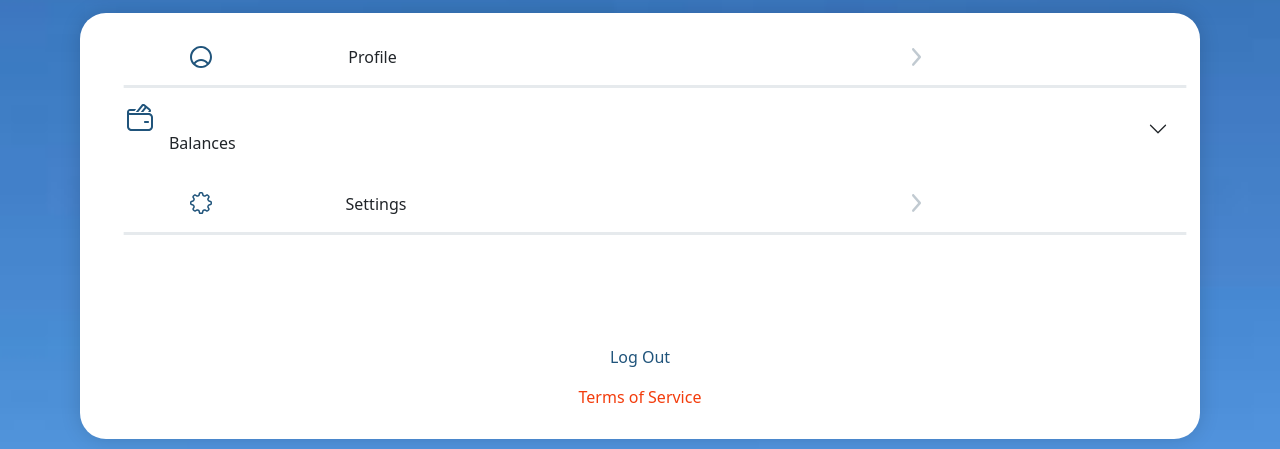
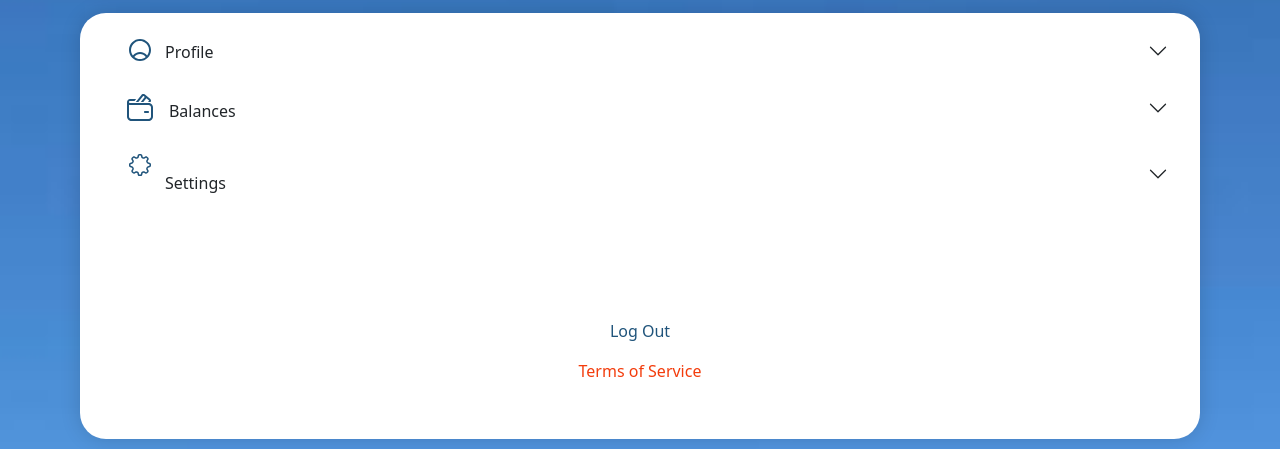
Before and after one commit to svastik4pay/ncs-reve-frontend, a plain HTML site: page profile.html in a window 1280 px wide. Shown: the part 351-800 px from the top of the page. Drawn offline with nearby package versions, Linux system fonts and the light colour scheme.

Commit message:
update-8

```diff
--- a/profile.html
+++ b/profile.html
@@ -53,22 +53,35 @@
     <div class="profile-options container">
     <div class="profile-options-cont row">
     <div class="profile-optionslist col">
-        <div class="option-profile row">
-            <div class="col-2">
-                <img src="resources/images/profile-options-pfp.svg">
+
+        <div class="accordion profile" id="accordionOne">
+        <div class="accordion-item">
+            <h2 class="accordion-header" id="headingOne">
+              <button class="accordion-button collapsed" type="button" data-bs-toggle="collapse" data-bs-target="#collapseOne" aria-expanded="false" aria-controls="collapseOne">
+                <div class="row">
+                <div class="profile-img col-1">
+                    <img src="resources/images/profile-options-pfp.svg">
+                </div>
+                <div class="option-profile col-1">
+                Profile
+                </div>
+                </div>
+              </button>
+            </h2>
+            <div id="collapseOne" class="accordion-collapse collapse" aria-labelledby="headingOne" data-bs-parent="#accordionOne">
+              <div class="accordion-body">
+                <div class="panelbody">
+                    Profile
+              </div>
             </div>
-            <div class="col-2">
-                <p class="options-heading">Profile</p>
             </div>
-            <div class="arrow col">
-                <img src="resources/images/profile-arrow.svg">
-            </div>
-            <img src="resources/images/profile-line.svg">
+        </div>
         </div>
 
+        <div class="accordion balances" id="accordionTwo">
         <div class="accordion-item">
-            <h2 class="accordion-header" id="headingThree">
-              <button class="accordion-button collapsed" type="button" data-bs-toggle="collapse" data-bs-target="#collapseThree" aria-expanded="false" aria-controls="collapseThree">
+            <h2 class="accordion-header" id="headingTwo">
+              <button class="accordion-button collapsed" type="button" data-bs-toggle="collapse" data-bs-target="#collapseTwo" aria-expanded="false" aria-controls="collapseTwo">
                 <div class="row">
                 <div class="col-4">
                 <img class="balance-img" src="resources/images/options-balances.svg">
@@ -79,7 +92,7 @@
                 </div>
               </button>
             </h2>
-            <div id="collapseThree" class="accordion-collapse collapse" aria-labelledby="headingThree" data-bs-parent="#accordionExample">
+            <div id="collapseTwo" class="accordion-collapse collapse" aria-labelledby="headingTwo" data-bs-parent="#accordionTwo">
               <div class="accordion-body">
                 <div class="panelbody">
                     <p>Click on ECASH Balance<br>to view Transaction History</p>
@@ -134,18 +147,30 @@
             </div>
             </div>
         </div>
+    </div>
 
-        <div class="option-settings row">
-            <div class="col-2">
-                <img src="resources/images/options-settings.svg">
+    <div class="accordion settings" id="accordionThree">
+        <div class="accordion-item">
+            <h2 class="accordion-header" id="headingThree">
+              <button class="accordion-button collapsed" type="button" data-bs-toggle="collapse" data-bs-target="#collapseThree" aria-expanded="false" aria-controls="collapseThree">
+                <div class="row">
+                <div class="setting-img col-1">
+                    <img src="resources/images/options-settings.svg">
+                </div>
+                <div class="option-settings option-profile col-1">
+                Settings
+                </div>
+                </div>
+              </button>
+            </h2>
+            <div id="collapseThree" class="accordion-collapse collapse" aria-labelledby="headingThree" data-bs-parent="#accordionThree">
+              <div class="accordion-body">
+                <div class="panelbody">
+                Settings
+              </div>
             </div>
-            <div class="col-2">
-                <p class="options-heading" style="padding-left: 7px;">Settings</p>
             </div>
-            <div class="arrow col">
-                <img src="resources/images/profile-arrow.svg">
-            </div>
-            <img src="resources/images/profile-line.svg">
+        </div>
         </div>
 
         <div class="option-logout row">
--- a/resources/css/style.css
+++ b/resources/css/style.css
@@ -418,6 +418,14 @@ height: auto;
     margin-top: -13px;
 }
 
+.profile, .setting{
+    padding-top: 10px;
+}
+
+.profile-img, .setting-img{
+    margin-left: 17px;
+}
+
 .profile-optionslist{
     width: 398px;
     height: 426px;
@@ -428,14 +436,22 @@ height: auto;
     margin-right: 10px;
 }
 
-.option-profile, .option-balance{
-    padding-top: 30px;
-    padding-left: 30px;
+.option-profile, .option-settings{
+    padding-top: 4px;
+    margin-left: 12px;
+}
+
+.option-balance{
+    padding-top: 8px;
 }
 
 .option-settings{
-    padding-left: 30px;
+    padding-left: 35px;
     padding-top: 20px;
+}
+
+.settingtext{
+   padding-left: 12px;
 }
 
 .option-logout{
@@ -517,7 +533,6 @@ height: auto;
     .landingbackimg{
         margin-top: -5px;
         background-image: url(../images/landingpage_background.png);
-        background-size: 375px 667px;
     }
 
     .landingwelcome-text{
@@ -594,7 +609,7 @@ height: auto;
         font-weight: 100;
     }
 
-    .options-heading, .option-balance, .option-settings{
+    .option-profile, .option-balance, .option-settings{
         font-size: 12px;
         padding-top: 8px;
     }
```
Also changed, not shown: resources/js/navbar.js (added, +8 -0 lines), landing.html (line endings or trailing spaces).
